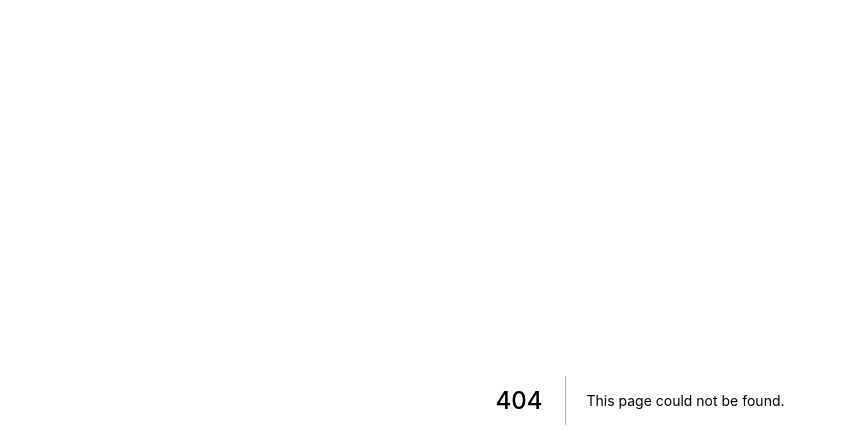
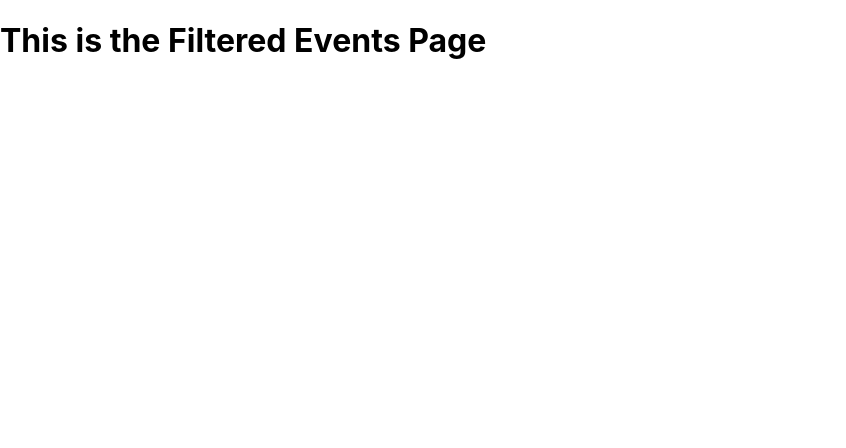
Before and after one commit to akshaymalik1995/nextjs-react-the-complete-guide-course, a Next.js app: page /events/1 in a window 1280 px wide. Before the commit this address had no page. Shown: the top 448 px of the page, without its empty margins (0-846 px from the left). Built offline with nearby package versions, Linux system fonts and the light colour scheme.

Commit message:
Setting up the main pages

```diff
--- /dev/null
+++ b/pages/events/[...slug].js
@@ -0,0 +1,9 @@
+const FilteredEventsPage = () => {
+    return (
+      <div className="FilteredEventsPage">
+        <h1>This is the Filtered Events Page</h1>
+      </div>
+    )
+  }
+
+  export default FilteredEventsPage
```
Also changed, not shown: pages/events/[eventId].js (added, +9 -0 lines), pages/events/index.js (added, +9 -0 lines).
